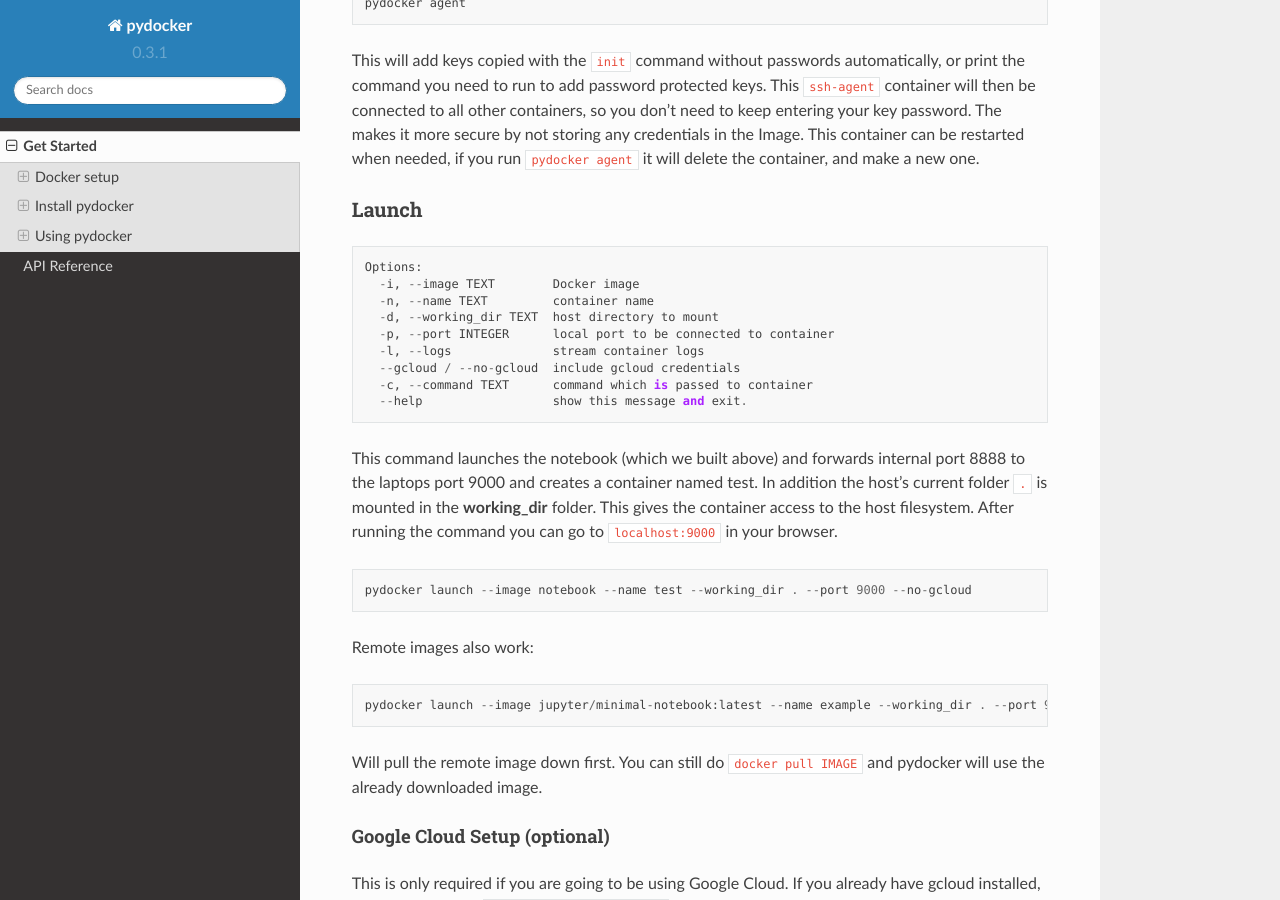
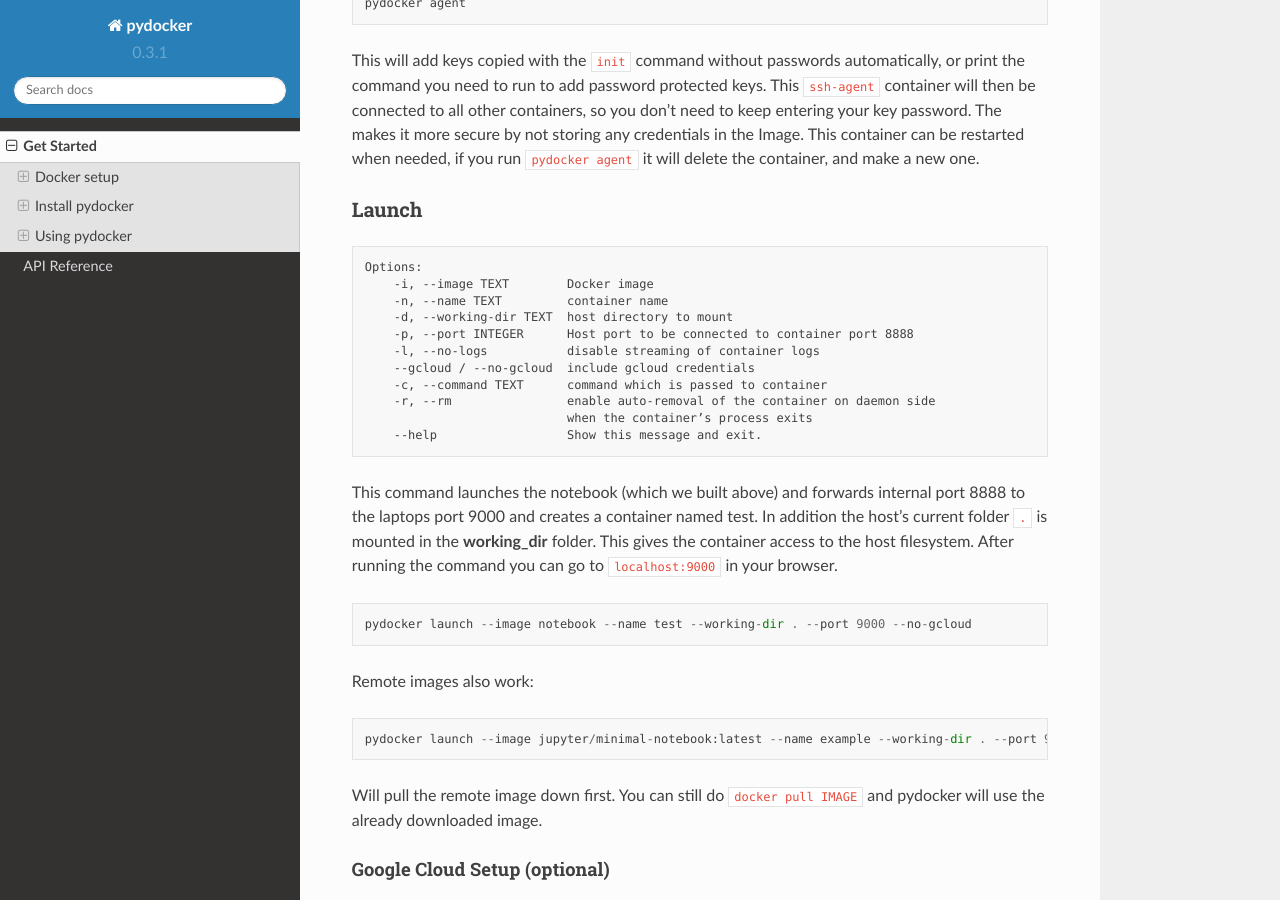
Before and after one commit to square/pydocker, a Sphinx documentation site: the page built from docs/get-started.rst, in a window 1280 px wide and 900 px high, scrolled down 1565 px. Built offline with Sphinx 7.4.7 and the Read the Docs theme 2.0.0, drawn with Linux system fonts in a browser that asks for light colours.

Commit message:
Add --rm option, and enable log streaming by default

```diff
--- a/docs/get-started.rst
+++ b/docs/get-started.rst
@@ -106,14 +106,16 @@
 ::
 
     Options:
-      -i, --image TEXT        Docker image
-      -n, --name TEXT         container name
-      -d, --working_dir TEXT  host directory to mount
-      -p, --port INTEGER      local port to be connected to container
-      -l, --logs              stream container logs
-      --gcloud / --no-gcloud  include gcloud credentials
-      -c, --command TEXT      command which is passed to container
-      --help                  show this message and exit.
+        -i, --image TEXT        Docker image
+        -n, --name TEXT         container name
+        -d, --working-dir TEXT  host directory to mount
+        -p, --port INTEGER      Host port to be connected to container port 8888
+        -l, --no-logs           disable streaming of container logs
+        --gcloud / --no-gcloud  include gcloud credentials
+        -c, --command TEXT      command which is passed to container
+        -r, --rm                enable auto-removal of the container on daemon side
+                                when the container’s process exits
+        --help                  Show this message and exit.
 
 This command launches the notebook (which we built above) and forwards
 internal port 8888 to the laptops port 9000 and creates a container
@@ -124,13 +126,13 @@
 
 ::
 
-    pydocker launch --image notebook --name test --working_dir . --port 9000 --no-gcloud
+    pydocker launch --image notebook --name test --working-dir . --port 9000 --no-gcloud
 
 Remote images also work:
 
 ::
 
-    pydocker launch --image jupyter/minimal-notebook:latest --name example --working_dir . --port 9000 --no-gcloud
+    pydocker launch --image jupyter/minimal-notebook:latest --name example --working-dir . --port 9000 --no-gcloud
 
 Will pull the remote image down first. You can still do
 ``docker pull IMAGE`` and pydocker will use the already downloaded
```
Also changed, not shown: README.md (+4 -4 lines), 2 other files.
